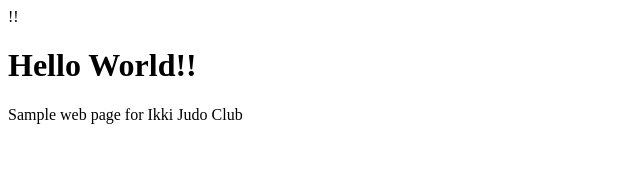
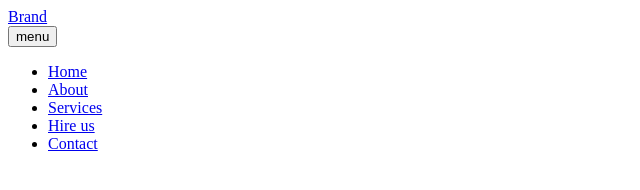
Before and after one commit to soikawasaki/homepage, a plain HTML site: page index.html in a window 1280 px wide. Shown: the whole page, without its empty margins (0-640 px from the left). Drawn offline with Linux system fonts and the light colour scheme.

Commit message:
Update index.html

```diff
--- a/index.html
+++ b/index.html
@@ -1,7 +1,27 @@
 <!DOCTYPE html>
 <html>
-<body>
-!!<h1>Hello World!!</h1>
-<p>Sample web page for Ikki Judo Club</p>
-</body>
+
+  <body>
+    <!-- Header Start -->
+    <header class="site-header">
+      <div class="wrapper site-header__wrapper">
+        <a href="#" class="brand">Brand</a>
+        <nav class="nav">
+          <button class="nav__toggle" aria-expanded="false" type="button">
+            menu
+          </button>
+          <ul class="nav__wrapper">
+            <li class="nav__item"><a href="#">Home</a></li>
+            <li class="nav__item"><a href="#">About</a></li>
+            <li class="nav__item"><a href="#">Services</a></li>
+            <li class="nav__item"><a href="#">Hire us</a></li>
+            <li class="nav__item"><a href="#">Contact</a></li>
+          </ul>
+        </nav>
+      </div>
+    </header>
+    <!-- Header End -->
+
+  </body>
+
 </html>
```
